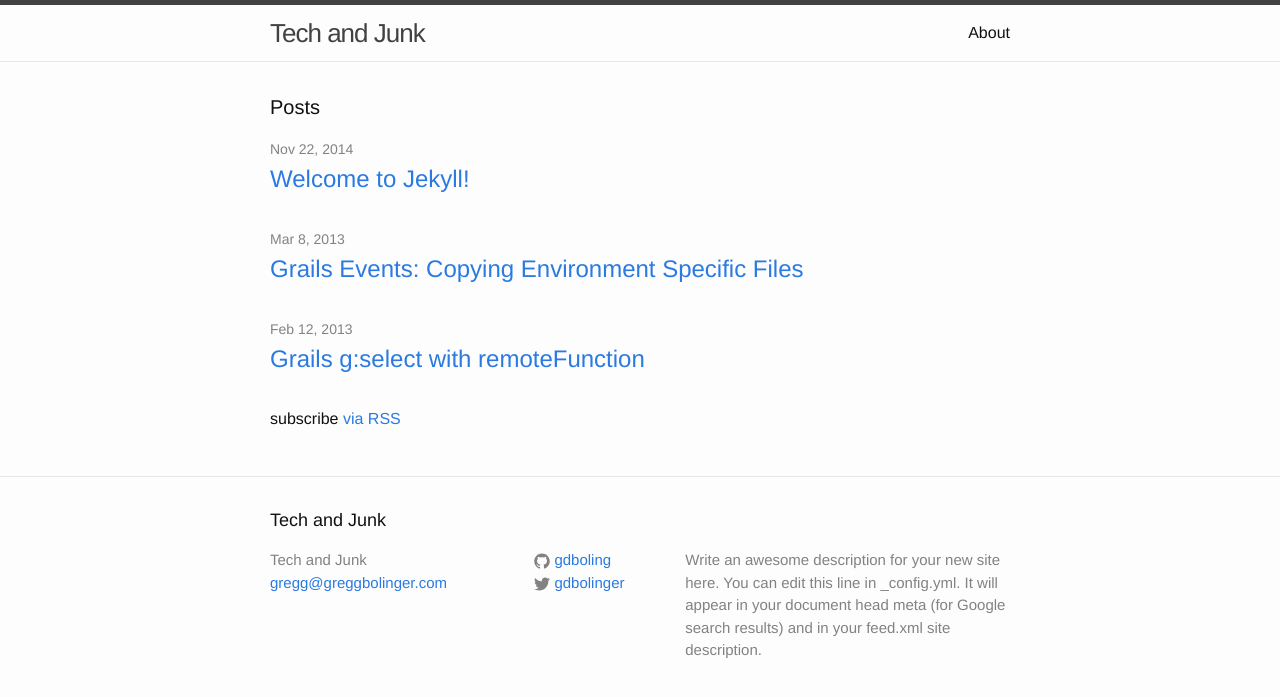
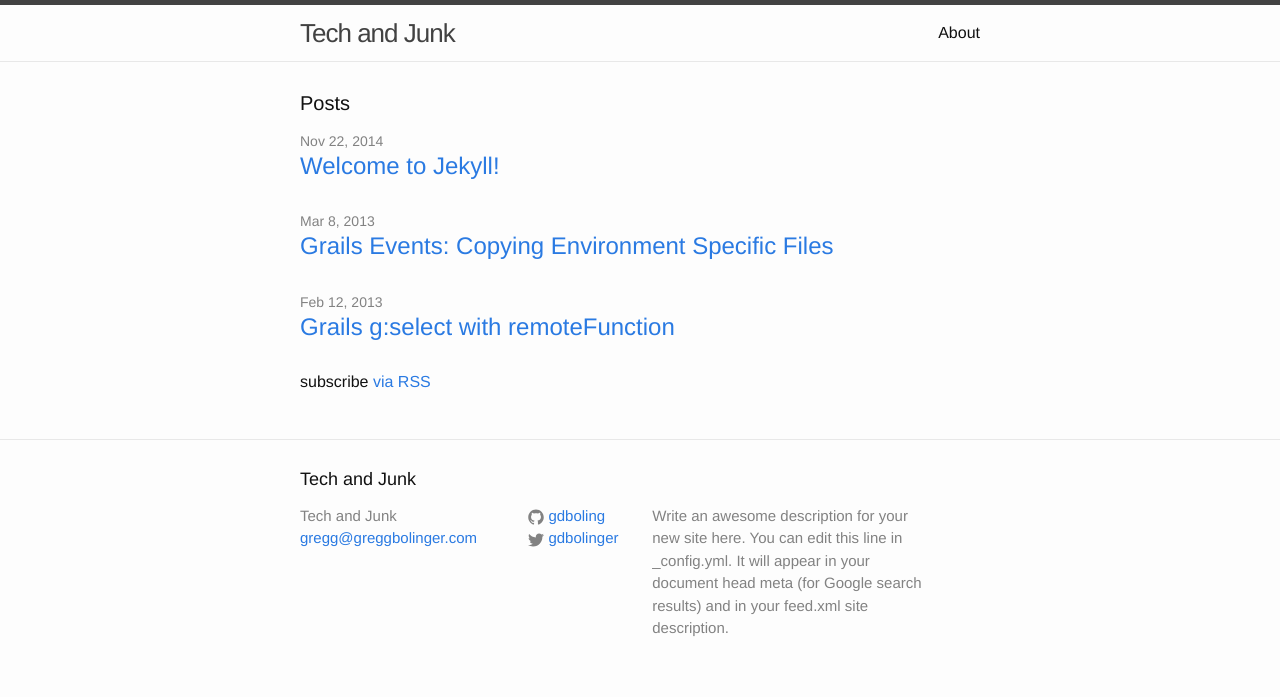
Before and after one commit to 3gcodes/gdboling.github.io, a Jekyll site: the page built from index.html, in a window 1280 px wide. Shown: the top 697 px of the page. Built offline with Jekyll 4.4.1, drawn with Linux system fonts in a browser that asks for light colours.

Commit message:
added bootstrap

```diff
--- a/_includes/head.html
+++ b/_includes/head.html
@@ -6,8 +6,9 @@
     <title>{% if page.title %}{{ page.title }}{% else %}{{ site.title }}{% endif %}</title>
     <meta name="description" content="{{ site.description }}">
 
+    <link rel="stylesheet" href="/lib/bootstrap/css/bootstrap.min.css">
     <link rel="stylesheet" href="{{ "/css/main.css" | prepend: site.baseurl }}">
     <link rel="canonical" href="{{ page.url | replace:'index.html','' | prepend: site.baseurl | prepend: site.url }}">
-    <link rel="stylesheet" href="{{ /lib/bootstrap/css/bootstrap.min.css }}">
+
 
 </head>
```
